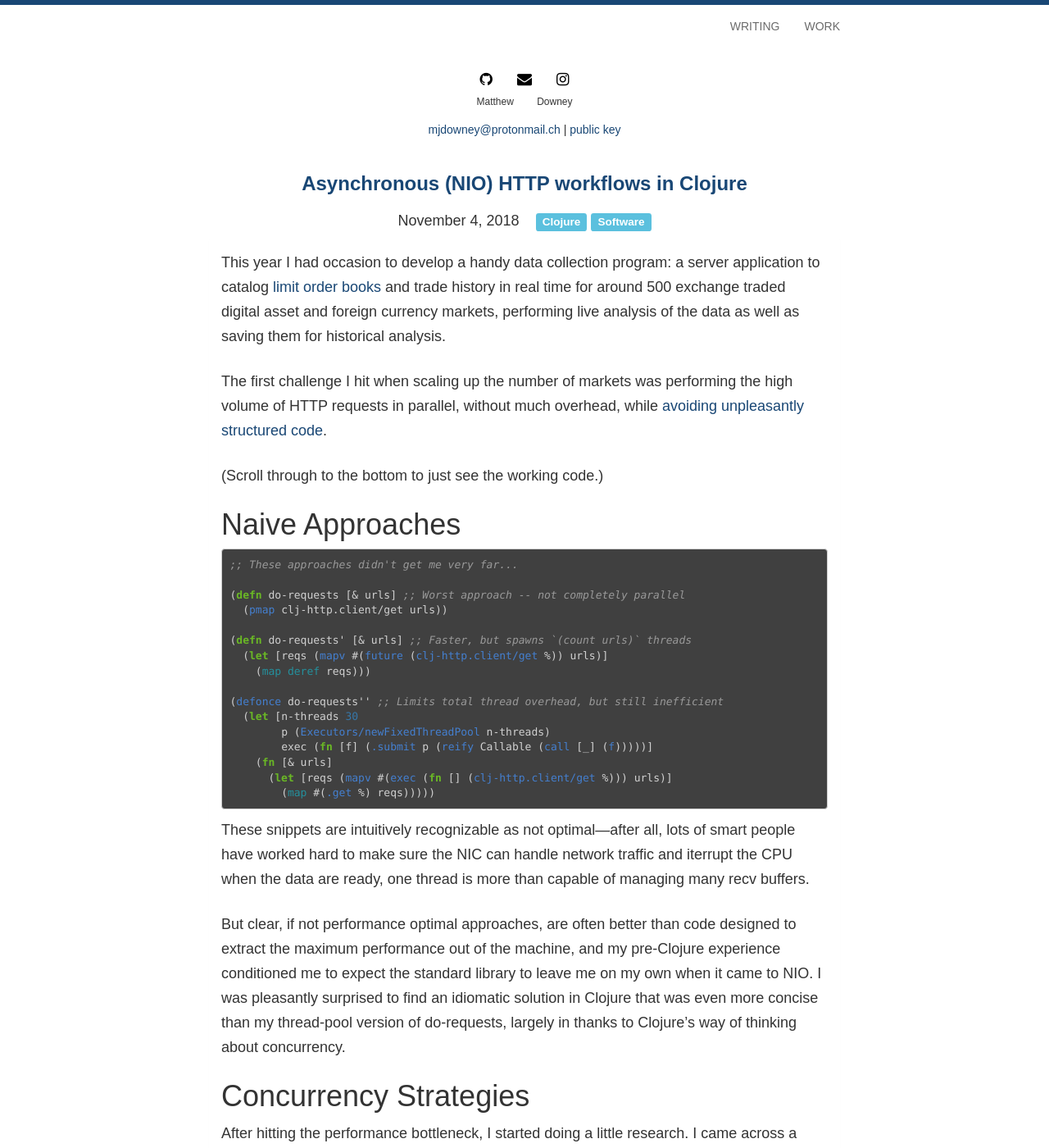
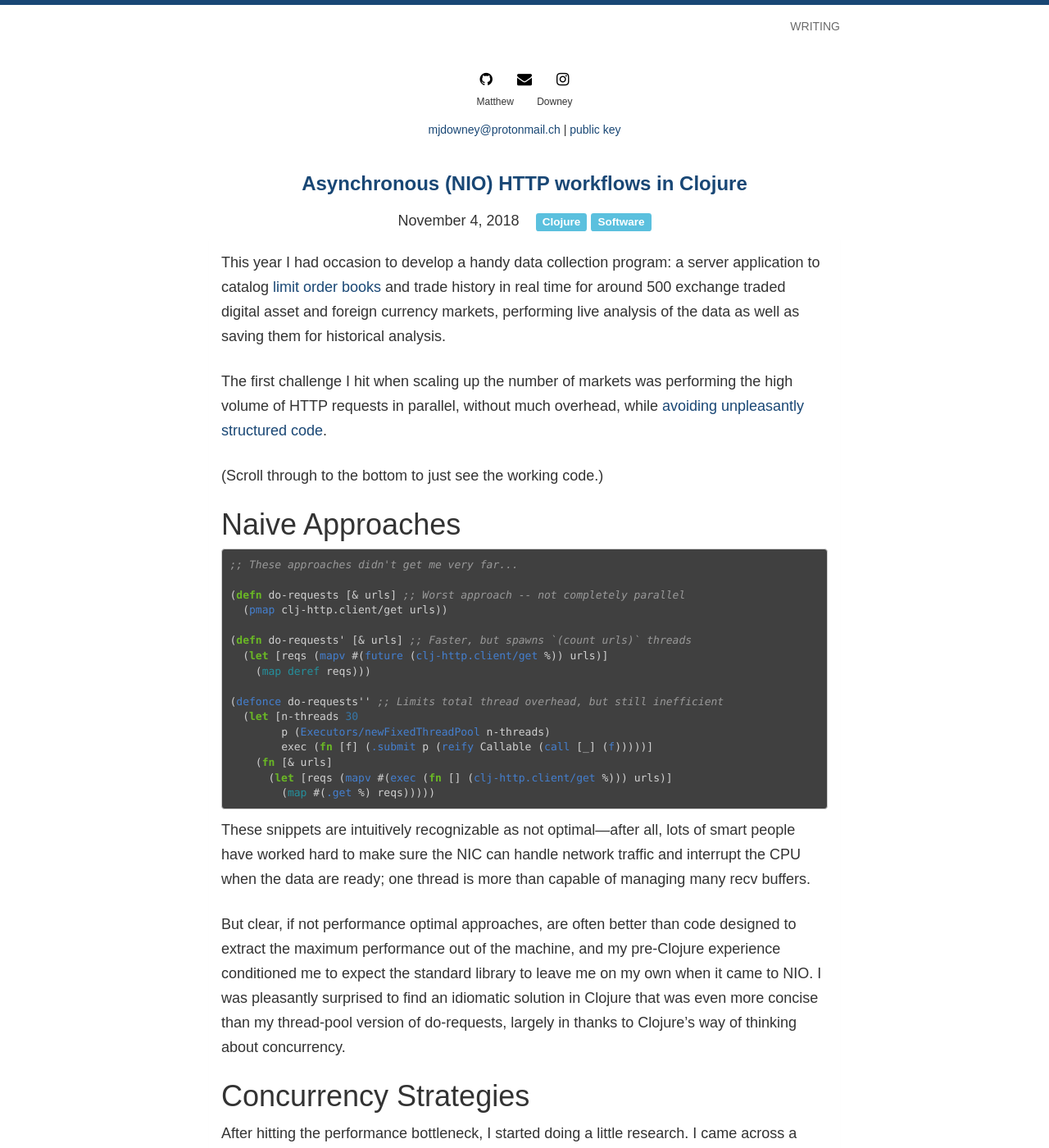
Before and after one commit to matthewdowney/matthewdowney.github.io, a Jekyll site: the page built from _posts/2018-11-04-nonblocking-io-nio-in-clojure.md, in a window 1280 px wide and 1400 px high. Shown: the whole window at 82% size. Built offline with Jekyll 4.4.1, drawn with Linux system fonts in a browser that asks for light colours; some web fonts are replaced; Markdown is read by kramdown in place of the engine named in the settings; comment, search, counter and statistics services are not loaded.

Commit message:
Comment out CV portion of the site

````diff
--- a/_includes/header.html
+++ b/_includes/header.html
@@ -6,7 +6,7 @@
     <div id="navbar">
       <ul class="nav navbar-nav navbar-right">
         <li><a href="{{ site.baseurl }}/">WRITING</a></li>
-        <li><a href="{{ site.baseurl }}work.html">WORK</a></li>
+	<!-- <li><a href="{{ site.baseurl }}work.html">WORK</a></li> -->
       </ul>
     </div>
   </div>
--- a/_posts/2018-11-04-nonblocking-io-nio-in-clojure.md
+++ b/_posts/2018-11-04-nonblocking-io-nio-in-clojure.md
@@ -34,7 +34,7 @@ Naive Approaches
         (map #(.get %) reqs)))))
 ```
 
-These snippets are intuitively recognizable as not optimal—after all, lots of smart people have worked hard to make sure the NIC can handle network traffic and iterrupt the CPU when the data are ready, one thread is more than capable of managing many recv buffers.
+These snippets are intuitively recognizable as not optimal—after all, lots of smart people have worked hard to make sure the NIC can handle network traffic and interrupt the CPU when the data are ready; one thread is more than capable of managing many recv buffers.
 
 But clear, if not performance optimal approaches, are often better than code designed to extract the maximum performance out of the machine, and my pre-Clojure experience conditioned me to expect the standard library to leave me on my own when it came to NIO. I was pleasantly surprised to find an idiomatic solution in Clojure that was even more concise than my thread-pool version of do-requests, largely in thanks to Clojure's way of thinking about concurrency.
 
````
